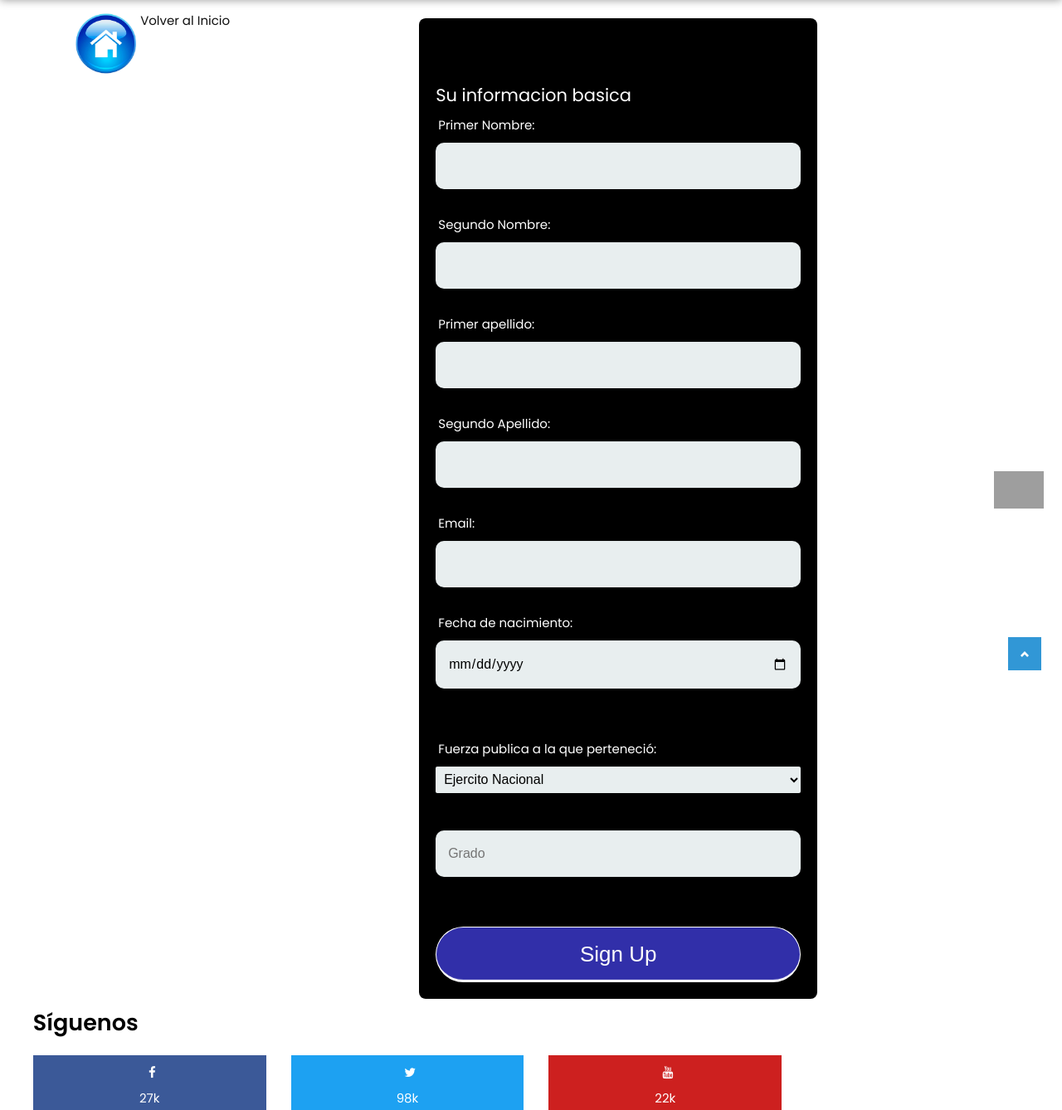
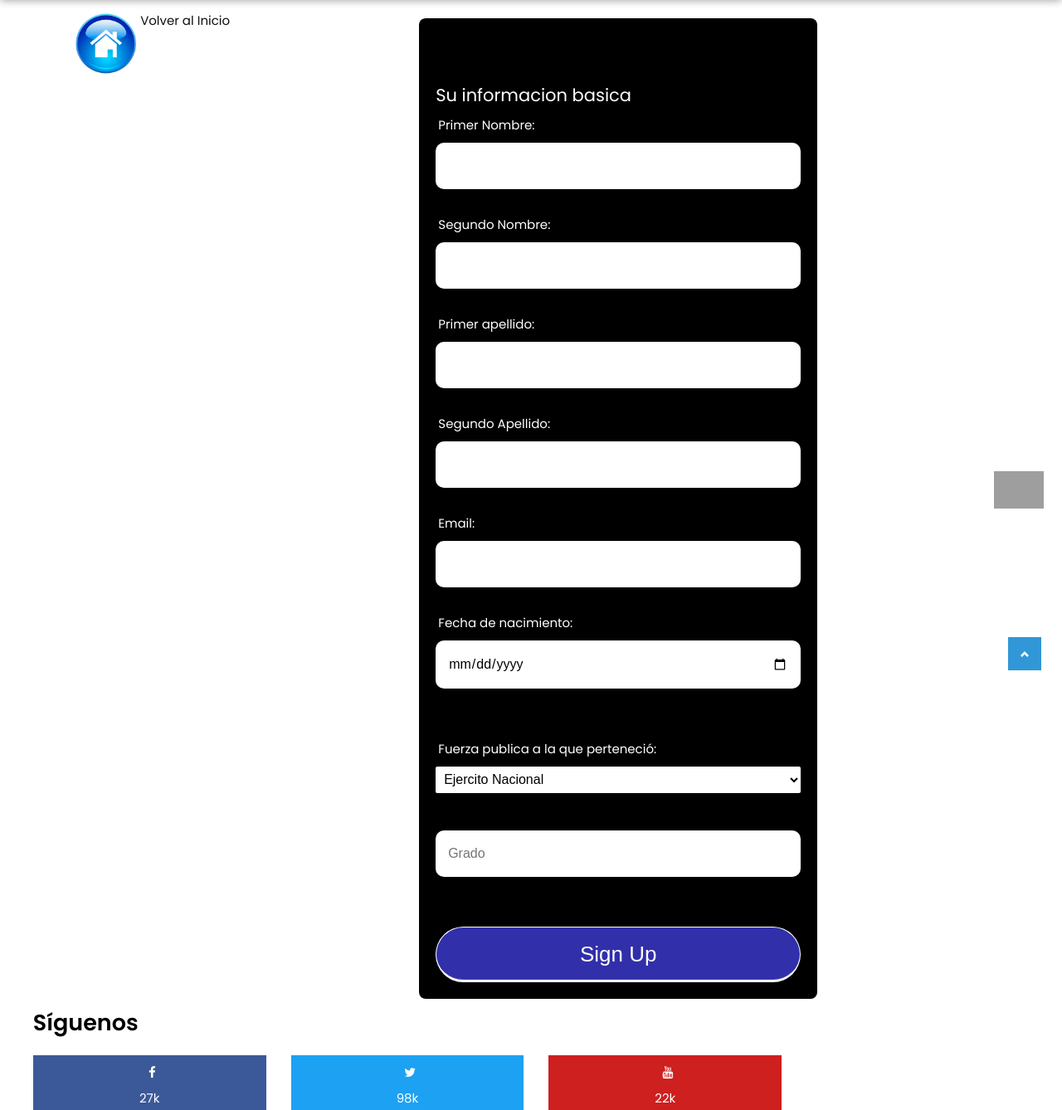
Before and after one commit to camilo7896/colombia-no-se-arrodilla, a PHP site: page /login.html in a window 1280 px wide. Shown: the part 92-1430 px from the top of the page at 83% size. Run offline with PHP 8.4, Linux system fonts and the light colour scheme; grey boxes are pictures that could not be loaded.

Commit message:
Update login.css

```diff
--- a/login.css
+++ b/login.css
@@ -44,7 +44,7 @@
     outline: 0;
     padding: 15px;
     width: 100%;
-    background-color: #e8eeef;
+    background-color: #ffffff;
     color: black;
     box-shadow: 0 1px 0 rgba(0,0,0,0.03) inset;
     margin-bottom: 30px;
```
